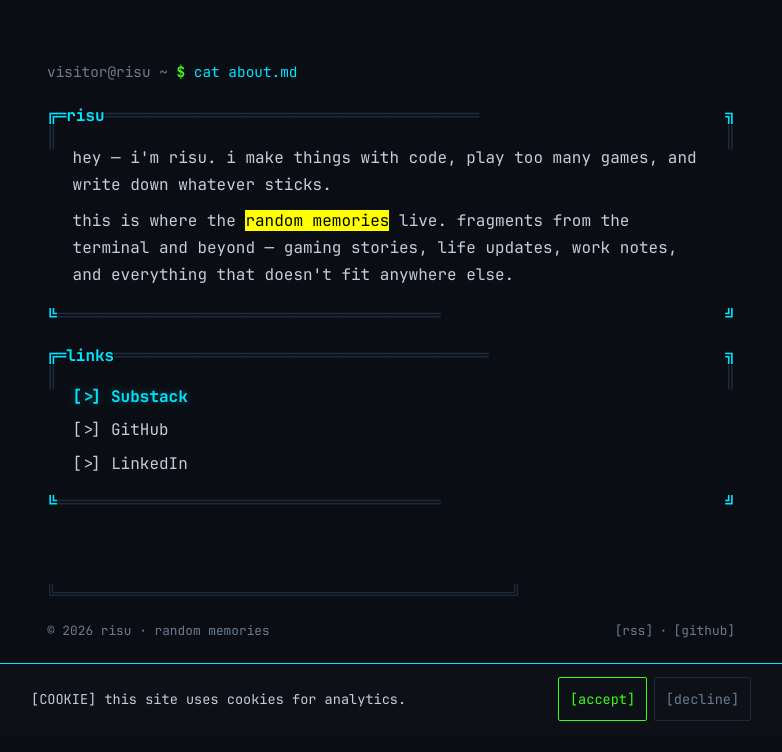
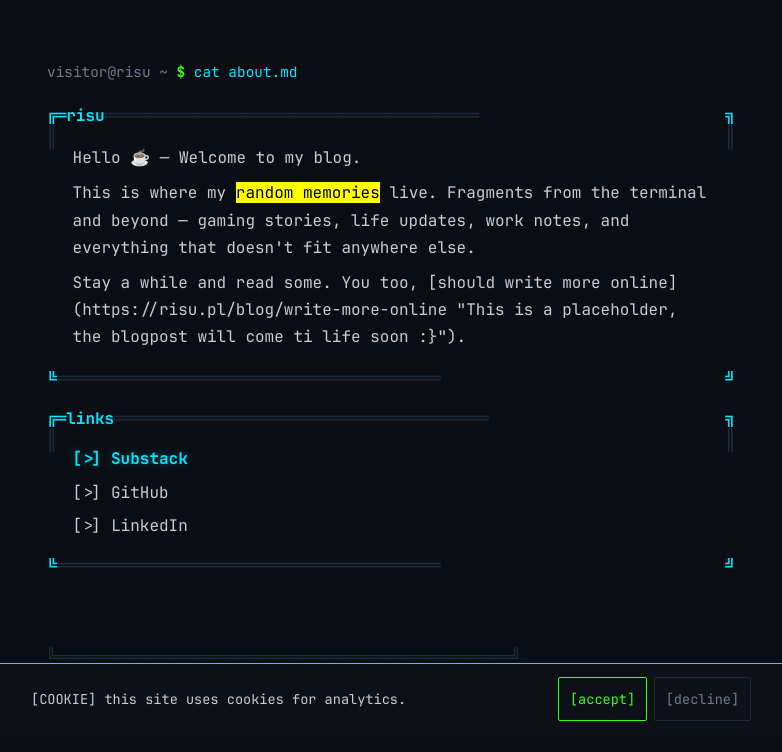
Before and after one commit to risukisu/blog, an Astro site: page /me in a window 1280 px wide. Shown: the part 65-817 px from the top of the page, without its empty margins (249-1031 px from the left). Built offline with nearby package versions, Linux system fonts and the light colour scheme; Astro itself is replaced by a stand-in of ours.

Commit message:
Revise introduction and encourage reader interaction
Updated the introduction text, fixed the silly lowercase sentence start and added a placeholder for an upcooming blogpost.

```diff
--- a/src/pages/me.astro
+++ b/src/pages/me.astro
@@ -19,13 +19,15 @@ import { SITE_TITLE } from '../consts';
 
 			<AsciiBox title="risu">
 				<p>
-					hey — i'm risu. i make things with code, play too many games,
-					and write down whatever sticks.
+					Hello ☕ — Welcome to my blog.
 				</p>
 				<p>
-					this is where the <mark>random memories</mark> live. fragments from the terminal
+					This is where my <mark>random memories</mark> live. Fragments from the terminal
 					and beyond — gaming stories, life updates, work notes, and everything
 					that doesn't fit anywhere else.
+				</p>
+				<p>
+					Stay a while and read some. You too, [should write more online](https://risu.pl/blog/write-more-online "This is a placeholder, the blogpost will come ti life soon :}").
 				</p>
 			</AsciiBox>
 
```
